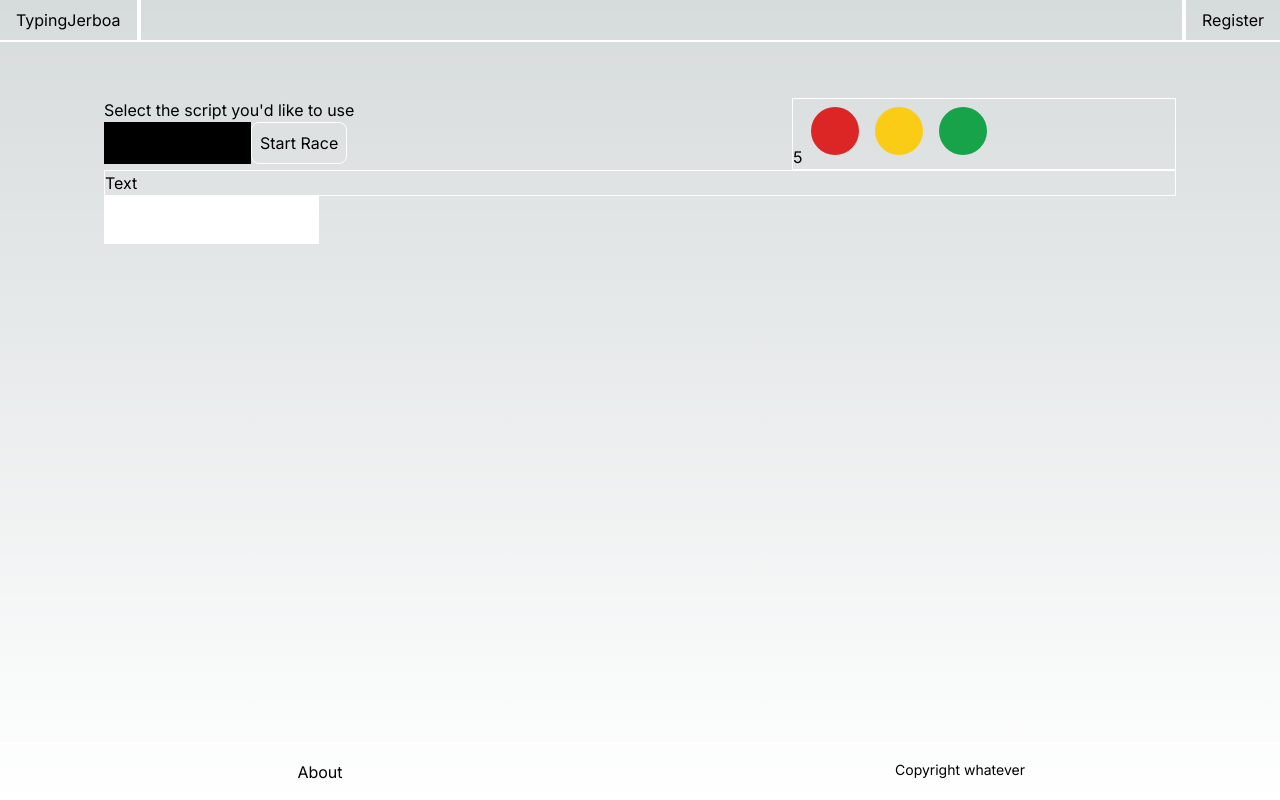
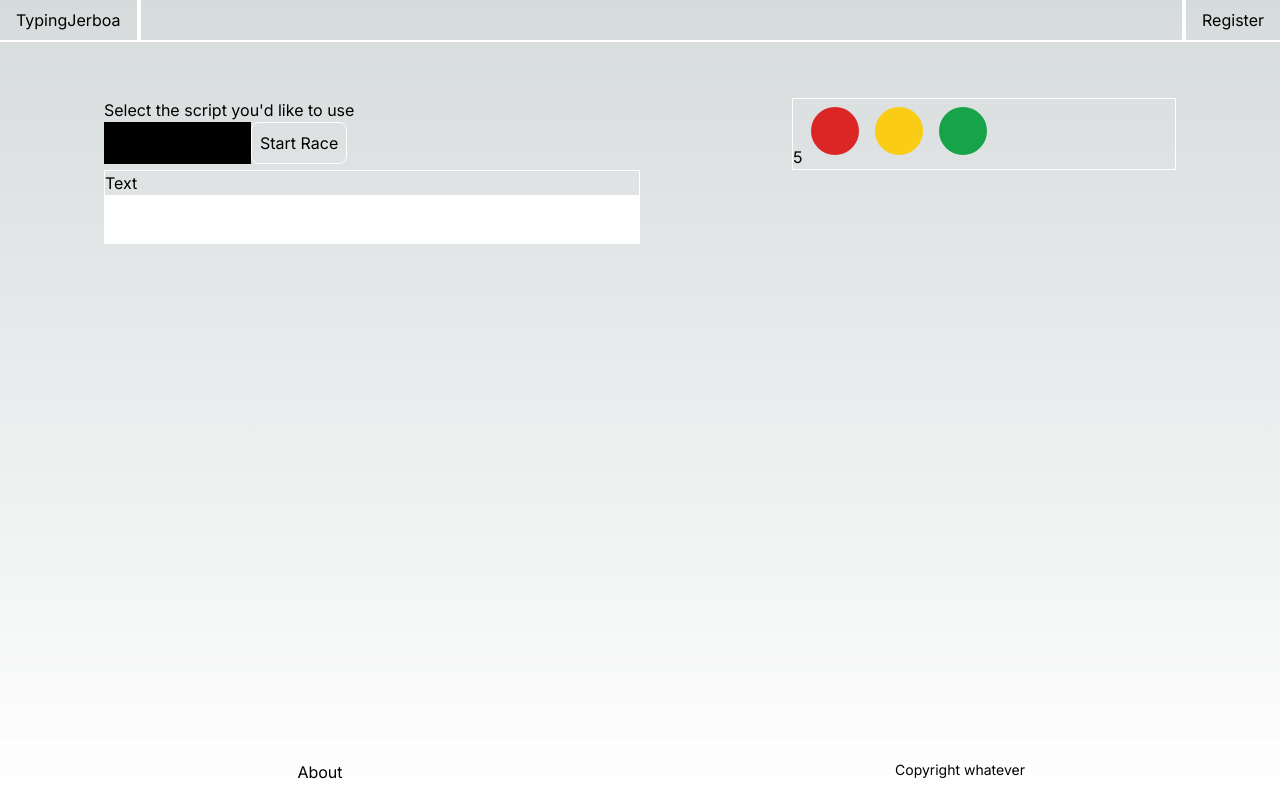
Before and after one commit to DanielGroelle/TypingJerboa, a Next.js app: page /race in a window 1280 px wide. Built offline with nearby package versions, Linux system fonts and the light colour scheme.

Commit message:
Refactor race text coloring and implement race finish detection

```diff
--- a/src/app/race/ScriptSelectionComponent.tsx
+++ b/src/app/race/ScriptSelectionComponent.tsx
@@ -30,7 +30,6 @@ async function startRace(setRaceParagraph: (paragraph: string) => void, setStart
   });
 
   const response = Z_RESPONSE.parse(await res.json());
-  console.log(response);
 
   setRaceParagraph(response.paragraphText);
   setStartTime(new Date(response.startTime));
--- a/src/app/race/TextInputComponent.tsx
+++ b/src/app/race/TextInputComponent.tsx
@@ -4,23 +4,28 @@ import React, {useState, ChangeEvent, ClipboardEvent, MouseEvent} from "react";
 import "../globals.css";
 
 export default function TextInputComponent({raceParagraphArray}: {raceParagraphArray: string[]}) {
-  const [correctCharacters, setCorrectCharacters] = useState<string[]>([]);
+  const [userInput, setUserInput] = useState("");
 
   const handleChange = (event: ChangeEvent<HTMLTextAreaElement>) => {
-    const userInput = event.currentTarget.value;
+    const newUserInput = event.currentTarget.value;
+    setUserInput(newUserInput);
 
-    const newCorrectCharacters = raceParagraphArray.reduce((accumulator: string[], char, i)=>{
-      if (userInput[i] === undefined) {
-        return accumulator.concat("empty");
-      }
-      if (char !== userInput[i]) {
-        return accumulator.concat("incorrect");
-      }
-      return accumulator.concat("correct");
-    }, []);
+    //check if userinput matches raceparagraph
+    if (newUserInput.length >= raceParagraphArray.length) {
+      console.log("finish!!");
+    }
+  };
 
-    setCorrectCharacters(newCorrectCharacters);
-  };
+  //returns the appropriate class based on if the input char matches the raceParagraph char
+  function correctIncorrectClassName(char: string, i: number) {
+    if (userInput[i] === undefined) {
+      return "empty";
+    }
+    if (char !== userInput[i]) {
+      return "incorrect";
+    }
+    return "correct";
+  }
 
   const handlePaste = (event: ClipboardEvent<HTMLTextAreaElement>) => {
     event.preventDefault();
@@ -35,13 +40,13 @@ export default function TextInputComponent({raceParagraphArray}: {raceParagraphA
   }
 
   return (
-    <div>
+    <div className="w-1/2">
       <div className="border-solid border-white border select-none" onContextMenu={handleParagraphContextMenu}>
         {raceParagraphArray.map((character, i)=>{
-          return <span className={correctCharacters[i] ?? "empty"} key={i}>{character}</span>
+          return <span className={correctIncorrectClassName(character, i)} key={i}>{character}</span>
         })}
       </div>
-      <textarea className="text-black resize-none" onChange={handleChange} onPaste={handlePaste} onContextMenu={handleTextAreaContextMenu}></textarea>
+      <textarea className="text-black resize-none min-w-full" onChange={handleChange} onPaste={handlePaste} onContextMenu={handleTextAreaContextMenu}></textarea>
     </div>
   );
 }
```
